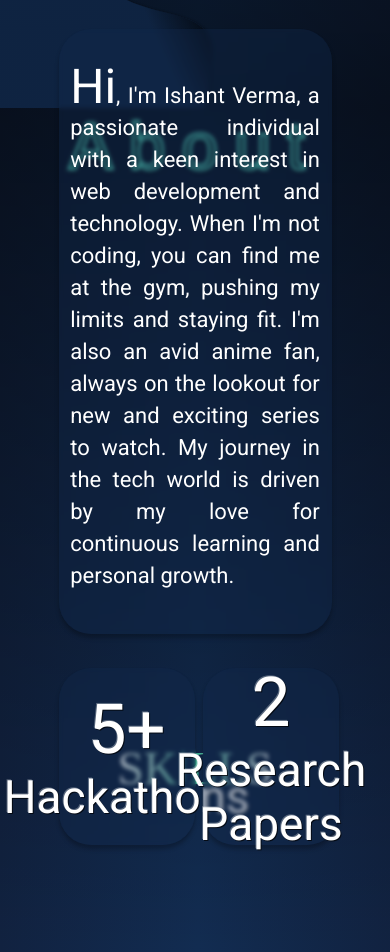
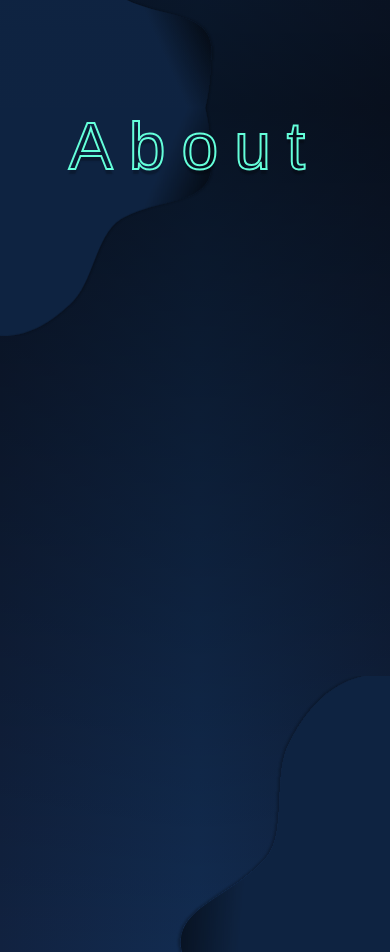
Before and after one commit to ishant2612/portfolio-v2, a React (Create React App) app: page / in a window 390 px wide. Shown: the part 736-1688 px from the top of the page. Built offline with nearby package versions, Linux system fonts and the light colour scheme; a web font is replaced by a local one.

Commit message:
Refactor CSS styles and component structure, and update About page layout

```diff
--- a/src/App.css
+++ b/src/App.css
@@ -16,5 +16,5 @@ body {
   height: 100%;
   width: 100%;
 
-  overflow: hidden;
+  overflow-x: hidden;
 }
--- a/src/Components/About.jsx
+++ b/src/Components/About.jsx
@@ -3,49 +3,55 @@ import "../Styles/About.css";
 import { gsap } from "gsap";
 import ScrollTrigger from "gsap/ScrollTrigger";
 import Skills from "./Skills";
-
+import eclipser from "../Resources/Ellipse-right.svg";
+import eclipsel from "../Resources/Ellipse-left.svg";
+import { useGSAP } from "@gsap/react";
 gsap.registerPlugin(ScrollTrigger);
 
 const About = () => {
-  // Create refs for the sections and the "I" div
-  // const aboutRef = useRef(null);
-  // const iRef = useRef(null);
+  useGSAP(() => {
+    gsap.from(".sum-box", {
+      opacity: 0,
 
-  // useLayoutEffect(() => {
-  //   // Create the timeline and animations inside the useLayoutEffect hook
-  //   const ctx = gsap.context(() => {
-  //     // GSAP animation for the "I" div
-  //     gsap
-  //       .timeline({
-  //         scrollTrigger: {
-  //           trigger: aboutRef.current, // Trigger on the about section
-  //           start: "top top", // Start at the top of the section
-  //           end: "+=5000", // Adjust duration of the pinned animation
-  //           scrub: true, // Smooth animation based on scroll
-  //           pin: aboutRef.current, // Pin the about section
-  //           pinSpacing: false,
-  //           // markers: true, // Remove markers in production
-  //         },
-  //       })
-  //       .to(iRef.current, {
-  //         scale: 1000, // Scale up the "I" div
-  //         duration: 2,
-  //         ease: "power2.out", // Smooth easing
-  //         backgroundColor:
-  //           "radial-gradient(38.98% 50% at 50% 50%, #64FFDA 0%, #FFF 85.07%);", // You can also animate background or color here
-  //       })
-  //       .to(iRef.current, {
-  //         scale: 1, // Scale it back down
-  //         duration: 3,
-  //         ease: "power2.out",
-  //       });
-  //   });
+      duration: 1,
+      scrollTrigger: {
+        trigger: ".sum-box",
+        start: "top 25%",
+        end: "bottom bottom",
+        // markers: true,
+        toggleActions: "play none none reverse",
+      },
+    });
+    gsap.from(".box", {
+      opacity: 0,
 
-  //   return () => ctx.revert(); // Cleanup when the component unmounts
-  // }, []);
+      duration: 1,
+      scrollTrigger: {
+        trigger: ".box",
+        start: "top 55%",
+        end: "bottom bottom",
+        // markers: true,
+        toggleActions: "play none none reverse",
+      },
+    });
+    gsap.from(".skills", {
+      opacity: 0,
+
+      duration: 1,
+      scrollTrigger: {
+        trigger: ".skills",
+        start: "top 90%",
+        end: "bottom bottom",
+        // markers: true,
+        toggleActions: "play none none reverse",
+      },
+    });
+  });
 
   return (
     <div className="about-wrapper">
+      <img src={eclipsel} alt="" className="eclipsela" />
+      <img src={eclipser} alt="" className="eclipsera" />
       <div className="title">
         <p>About</p>
       </div>
@@ -76,9 +82,7 @@ const About = () => {
         </div>
       </div>
       <div className="skills">
-        <p>
-          SK<div className="i"></div>LLS
-        </p>
+        <p>SKILLS</p>
       </div>
     </div>
   );
--- a/src/Styles/About.css
+++ b/src/Styles/About.css
@@ -11,30 +11,34 @@
     ),
     linear-gradient(90deg, #112240 0%, #122c51 50.64%, #112240 102.05%);
   /* box-shadow: 0px 5px 5px 0px #000 inset; */
-  z-index: 8;
+  z-index: 0;
+  overflow: hidden;
   position: relative;
 }
 
-.line {
-  width: 100%;
+.eclipsela,
+.eclipsera {
   position: absolute;
-  z-index: 1;
-  top: 0;
-  right: 0;
+  z-index: 0;
+  width: 55%;
+  z-index: 0;
 }
 
-.line1 {
-  width: 100%;
-  position: absolute;
-  z-index: 1;
-  top: 0;
-  left: -50vw;
+.eclipsela {
+  top: -20vh;
+  transform: rotateX(180deg);
+}
+.eclipsera {
+  right: 0;
+  bottom: 0;
+  transform: rotateX(180deg);
 }
 
 .title {
   display: flex;
   align-items: center;
   justify-content: center;
+  z-index: 10;
 }
 
 .title p {
@@ -46,6 +50,7 @@
   font-weight: 400;
   line-height: normal;
   padding: 0 0;
+  z-index: 10;
   /* background-color: red; */
   letter-spacing: 0.9975rem;
   text-shadow: 0px 5px 1.4px #0000003f;
@@ -74,6 +79,7 @@
   display: flex;
   align-items: center;
   justify-content: center;
+  /* z-index: 10; */
 }
 
 .sum-box span {
@@ -102,7 +108,7 @@
 .box {
   height: 100%;
   width: 50%;
-  padding: 5vh 2vw;
+  padding: 9vh 2vw;
   border-radius: 2rem;
   background: rgba(19, 42, 75, 0.4);
   box-shadow: 0px 4px 4px 0px rgba(0, 0, 0, 0.25);
@@ -128,7 +134,7 @@
   text-shadow: 1px 1px 0px rgba(0, 0, 0, 0.7),
     /* top left shadow */ -1px -1px 0px rgba(255, 255, 255, 0.3);
   font-family: "Roboto";
-  font-size: 2.875rem;
+  font-size: 2rem;
   font-style: normal;
   font-weight: 400;
   line-height: normal;
@@ -148,24 +154,45 @@
   font-style: normal;
   font-weight: 400;
   line-height: normal;
+  clip-path: polygon(0 0, 100% 0, 100% 100%, 0% 80%);
 }
 
 .skills p {
   background: linear-gradient(90deg, #fff 0%, #37a78c 50.24%, #fff 100%);
+  -webkit-text-fill-color: transparent;
+  -webkit-background-clip: text;
   background-clip: text;
-  -webkit-background-clip: text;
-  -webkit-text-fill-color: transparent;
-  display: flex;
-  /* letter-spacing: 0.3rem; */
-  justify-content: center;
-  align-items: center;
-  gap: 0.3rem;
+  font-size: 3rem; /* Adjust font size */
+  font-weight: bold;
+  letter-spacing: 0.3rem;
+
   /* background-color: red; */
 }
 
-.skills .i {
-  height: 2.03rem;
-  width: 0.4vw;
-  margin-bottom: 0.2vh;
-  background: linear-gradient(90deg, #3c9983 0%, #3c9983 50.24%, #41b096 100%);
+@media screen and (max-width: 575px) {
+  .about-wrapper {
+    height: 100vh;
+  }
+
+  .boxes {
+    /* background-color: red; */
+    padding: 10vh 3vw 0 3vw;
+  }
+
+  .sum-box p {
+    font-size: 0.9rem;
+  }
+
+  .box p {
+    font-size: 0.9rem;
+  }
+  .skills {
+    padding: 2vh 0 0 0;
+    /* background-color: red; */
+    margin-top: 10vh;
+  }
+
+  .eclipsela {
+    top: 0;
+  }
 }
--- a/src/Styles/Landing.css
+++ b/src/Styles/Landing.css
@@ -20,9 +20,10 @@
     linear-gradient(370deg, #000 7.35%, #122c51 50.65%, #112240 84.36%); */
   position: relative;
 
-  box-shadow: 0px 5px 4px 0px #000;
-  box-shadow: 5px 0px 0px 0px #000 inset;
+  /* box-shadow: 0px 5px 4px 0px #000;
+  box-shadow: 5px 0px 0px 0px #000 inset; */
   overflow: hidden;
+  /* z-index: 9; */
   font-family: "Lexend", sans-serif;
 }
 
@@ -31,15 +32,14 @@
   position: absolute;
   z-index: 10;
   width: 55%;
+  z-index: 0;
 }
 
 .eclipsel {
-  bottom: 0;
-  z-index: 0;
+  bottom: -20vh;
 }
 .eclipser {
   right: 0;
-  z-index: 0;
 }
 
 .head {
--- a/src/Styles/Menu.css
+++ b/src/Styles/Menu.css
@@ -88,3 +88,9 @@
   margin-bottom: 13vh;
   /* margin-top: 1vh; */
 }
+
+@media screen and (max-width: 575px) {
+  .menu-wrapper {
+    height: 100svh;
+  }
+}
```
